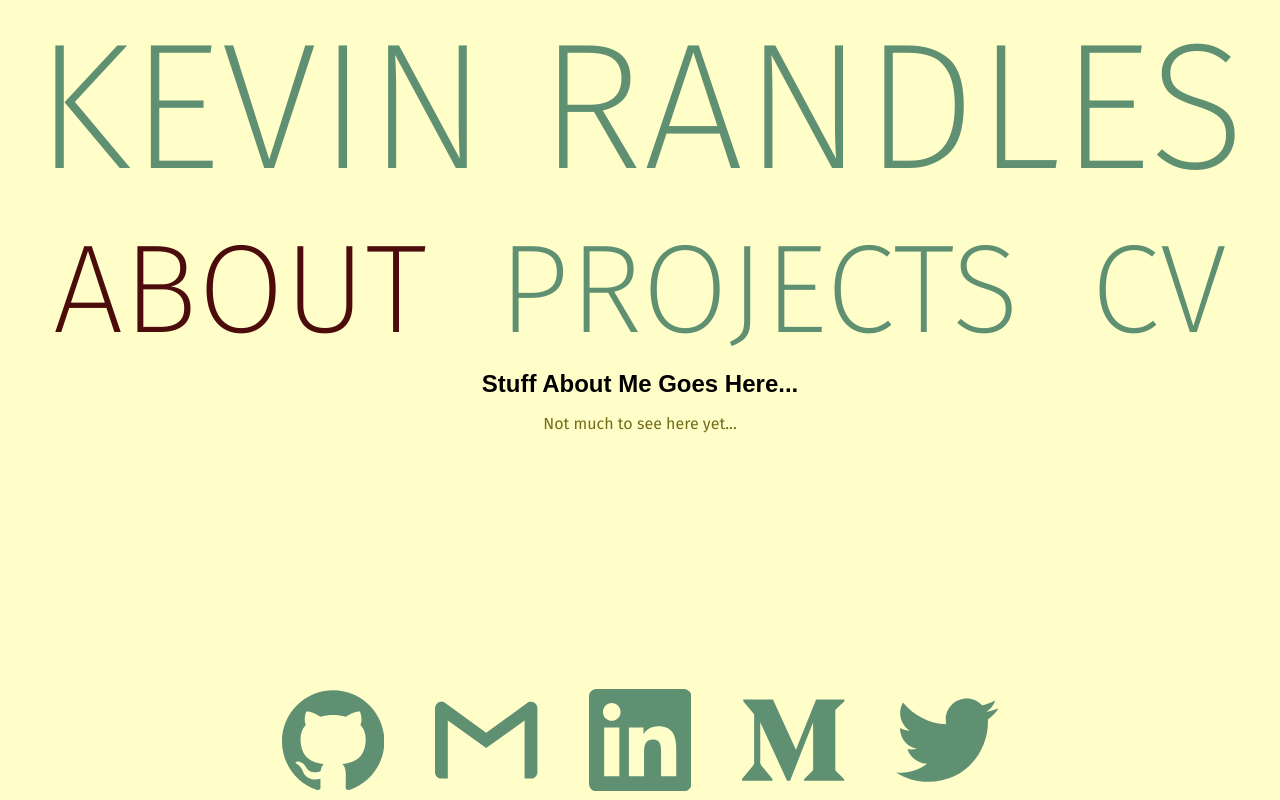
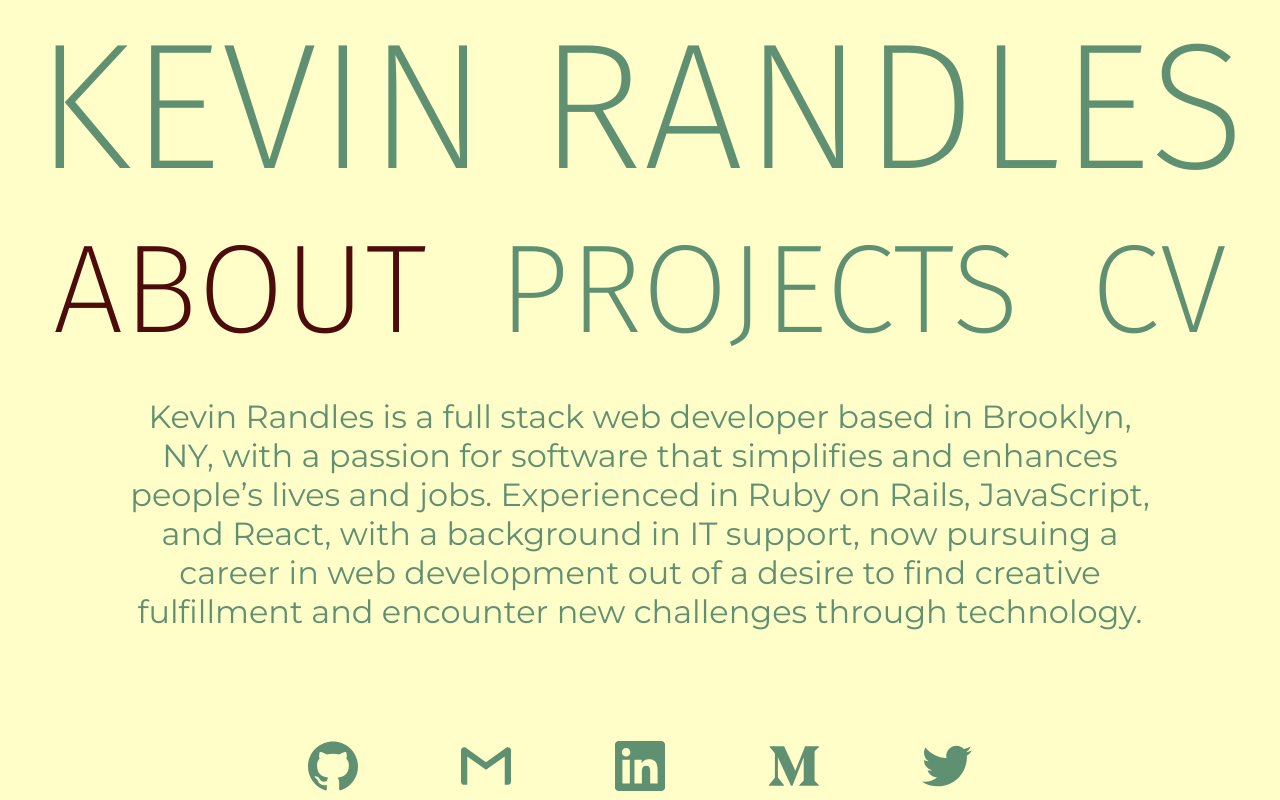
Before and after one commit to krandles/kevinrandles-dot-com, a React (Create React App) app: page / in a window 1280 px wide. Built offline with nearby package versions, Linux system fonts and the light colour scheme.

Commit message:
tweaking things

```diff
--- a/public/index.html
+++ b/public/index.html
@@ -20,7 +20,7 @@
       Learn how to configure a non-root public URL by running `npm run build`.
     -->
     <title>Kevin Randles | Full-Stack Web Developer</title>
-    <style>@import url('https://fonts.googleapis.com/css?family=Fira+Sans:200,400,700');</style>
+    <style>@import url('https://fonts.googleapis.com/css?family=Fira+Sans:200,400|Montserrat:300,400,500');</style>
   </head>
   <body>
     <noscript>
--- a/src/App.css
+++ b/src/App.css
@@ -8,30 +8,15 @@ dark red rgb(75,12,11);
 yellow-grey rgb(170,169,129);
 light grey rgb(246,246,240);
 */
+html {
+  background-color: rgb(255,254,200);
 
-.App {
-  text-align: center;
-  align-content: center;
-  background-color: rgb(255,254,200);
-  height: 100vh;
-  width: 100%;
-  min-height: 100%;
-  display: grid;
-  grid-template-rows: 1fr auto;
-  /* max-width: 950px; */
 }
 
-/* div.main-content {
-  max-width: 950px;
-} */
-
-h1.header {
-  margin-top: 0px;
-  margin-bottom: 0px;
-  font-weight: 200;
-  font-size: 14vw;
+p {
+  color: rgb(96,144,114);
   font-family: 'Fira Sans', sans-serif;
-  color: rgb(96,144,114);
+  font-weight: 400;
 }
 
 h2 {
@@ -39,12 +24,47 @@ h2 {
   margin-bottom: 0px;
 }
 
+.App {
+  align-content: center;
+  background-color: rgb(255,254,200);
+  display: grid;
+  grid-template-rows: 1fr auto;
+  height: 100vh;
+  min-height: 100%;
+  text-align: center;
+  width: 100%;
+  /* max-width: 950px; */
+}
+
+.main-content {
+  text-align: center;
+  /* justify-content: center; */
+  /* max-width: 80%; */
+}
+
+.main-content > p {
+  display: inline-block;
+  font-family: 'Montserrat', sans-serif;
+  font-size: 4vh;
+  font-weight: 400;
+  max-width: 80%;
+}
+
+p.header {
+  color: rgb(96,144,114);
+  font-weight: 200;
+  font-size: 14vw;
+  font-family: 'Fira Sans', sans-serif;
+  margin-top: 0px;
+  margin-bottom: 0px;
+}
+
 .content-header span {
+  color: rgb(96,144,114);
+  cursor: pointer;
   font-weight: 200;
   font-size: 9.8vw;
   font-family: 'Fira Sans', sans-serif;
-  color: rgb(96,144,114);
-  cursor: pointer;
   margin-top: 0px;
 }
 
@@ -56,38 +76,31 @@ h2 {
   margin-top: 0px;
 }
 
-p {
-  color: rgb(115,108,23);
-  font-family: 'Fira Sans', sans-serif;
-  font-weight: 400;
-}
-
 .contact-logos-container {
+  background-color: rgb(255,254,200);
   display: flex;
-  width: 60%;
+  grid-row-start: 2;
+  grid-row-end: 3;
   margin: auto;
   margin-bottom: 5px;
+  width: 60%;
 }
 
 .contact-logos-container > div {
+  align-items: center;
   display: flex;
   justify-content: center;
-  align-items: center;
   width: 40%;
 }
 
 .contact-logos-container svg {
   fill: rgb(96,144,114);
+  height: auto;
   transition: fill .8s ease;
+  max-width: 50px;
   width: 8vw;
-  height: auto;
 }
 
 .contact-logos-container svg:hover {
   fill: rgb(75,12,11);
 }
-
-.footer {
-  grid-row-start: 2;
-  grid-row-end: 3;
-}
--- a/src/App.js
+++ b/src/App.js
@@ -34,13 +34,12 @@ class App extends Component {
   render() {
     return (
       <div className="App">
-        <div className="main-content">
+        <div>
           <PageHeader />
           <ContentHeader activeContent={this.state.mainContent} setContent={this.setContent} />
           {this.switchContent()}
-          <p>Not much to see here yet...</p>
         </div>
-        <ContactIcons className="footer" />
+        <ContactIcons />
       </div>
     );
   }
--- a/src/components/ContentAbout.js
+++ b/src/components/ContentAbout.js
@@ -1,7 +1,11 @@
 import React from 'react';
 
 const ContentAbout = () => (
-  <h2>Stuff About Me Goes Here...</h2>
+  <div className="main-content">
+    <p>
+      Kevin Randles is a full stack web developer based in Brooklyn, NY, with a passion for software that simplifies and enhances people’s lives and jobs. Experienced in Ruby on Rails, JavaScript, and React, with a background in IT support, now pursuing a career in web development out of a desire to find creative fulfillment and encounter new challenges through technology.
+    </p>
+  </div>
 );
 
 export default ContentAbout;
--- a/src/components/ContentProjects.js
+++ b/src/components/ContentProjects.js
@@ -1,7 +1,11 @@
 import React from 'react';
 
 const ContentProjects = () => (
-  <h2>Project Details Go Here...</h2>
+  <div className="main-content">
+    <ul>
+      <li><p><a href="http://tapped.kevinrandles.com" target="_blank" rel="noopener noreferrer">Tapped</a> - <a href="https://github.com/krandles/bottle_share_frontend">github</a></p></li>
+    </ul>
+  </div>
 );
 
 export default ContentProjects;
--- a/src/components/PageHeader.js
+++ b/src/components/PageHeader.js
@@ -1,9 +1,9 @@
 import React from 'react';
 
 const PageHeader = () => (
-  <h1 className="header">
-    KEVIN&nbsp;RANDLES
-  </h1>
+  <p className="header">
+    KEVIN RANDLES
+  </p>
 );
 
 export default PageHeader;
```
Also changed, not shown: 1 other file (tests, documents, lock files or other folders).
